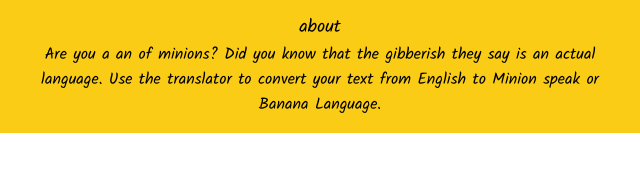
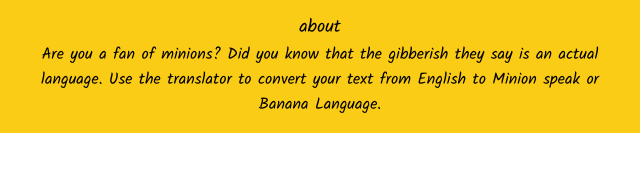
Before and after one commit to sourabhbi2/Banana-talk, a plain HTML site: page index.html in a window 1280 px wide. Shown: the part 556-728 px from the top of the page, 320-960 px from the left. Drawn offline with Linux system fonts and the light colour scheme.

Commit message:
updated: paragraph

```diff
--- a/index.html
+++ b/index.html
@@ -50,7 +50,7 @@
     </main>
     <footer>
         <div style="font-size: large;"> about </div>
-        <p>Are you a an of minions? Did you know that the gibberish they say is an actual language. Use the translator
+        <p>Are you a fan of minions? Did you know that the gibberish they say is an actual language. Use the translator
             to convert your text from English to Minion speak or Banana Language.</p>
 
     </footer>
```
